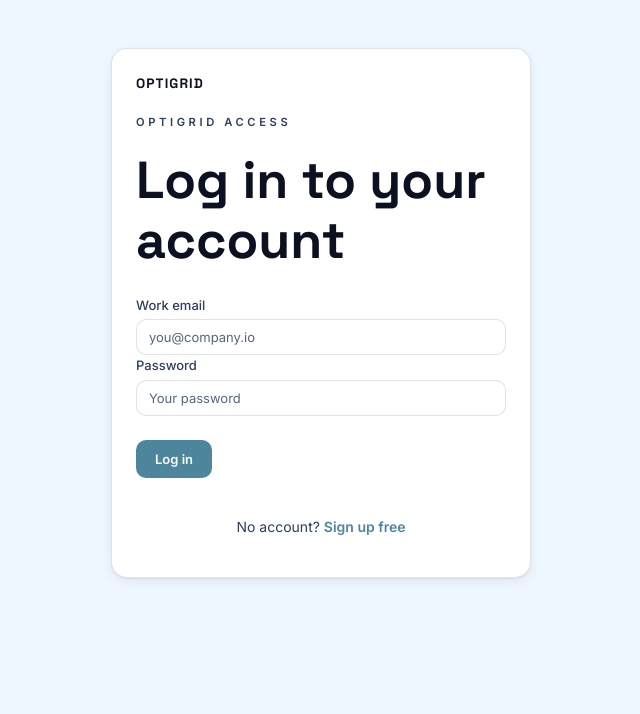
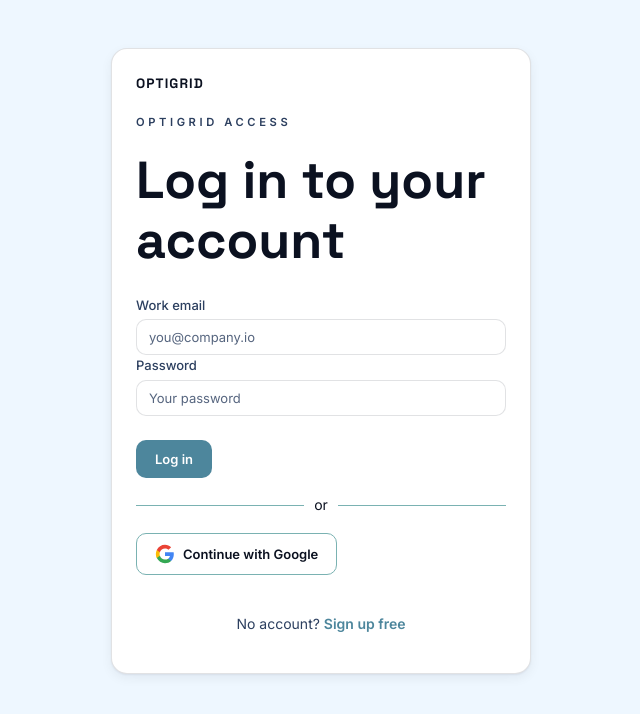
Before and after one commit to COS301-SE-2026/OptiGrid, a Next.js app in the folder frontend/: page /login in a window 1280 px wide. Shown: the top 714 px of the page, without its empty margins (319-959 px from the left). Built offline with nearby package versions, Linux system fonts and the light colour scheme.

Commit message:
feat: added google button to login page

```diff
--- a/frontend/app/(auth)/login/page.tsx
+++ b/frontend/app/(auth)/login/page.tsx
@@ -5,6 +5,7 @@ import Link from "next/link";
 import { useRouter } from "next/navigation";
 import { getLoginError, initialLoginFormData, type LoginFormData } from "./validation";
 import { getTabSessionId, getTabSessionPath, TAB_SESSION_HEADER } from "../../../lib/tab-session";
+import { createClient } from "@/lib/supabaseClient";
 
 export default function LoginPage() {
     const router = useRouter();
@@ -33,6 +34,9 @@ export default function LoginPage() {
                 ...previous,
                 email: previous.email || emailFromQuery,
             }));
+        }
+        if(query.get("error") === "OAuthFailed") {
+            setError("Google sign-in failed. Please try again.");
         }
     }, []);
 
@@ -69,6 +73,21 @@ export default function LoginPage() {
         } catch (err) {
             setError(err instanceof Error ? err.message : "Login failed. Please try again.");
         } finally {
+            setLoading(false);
+        }
+    };
+
+    const handleGoogleLogin = async() => {
+        const supabase = createClient();
+        setLoading(true);
+        const {error} = await supabase.auth.signInWithOAuth({
+            provider: "google",
+            options: {
+                redirectTo: `will_fix_when_path_created`,
+            },
+        });
+        if(error) {
+            setError(error.message);
             setLoading(false);
         }
     };
@@ -151,6 +170,28 @@ export default function LoginPage() {
                         {loading ? "Logging in..." : "Log in"}
                     </button>
 
+                    {/** google auth button */}
+                    <div style={{ display: 'flex', alignItems: 'center', margin: '16px 0' }}>
+                        <div style={{ flex: 1, height: '1px', backgroundColor: 'var(--brand-secondary)' }} ></div>
+                        <span style={{ padding: '0 10px', fontSize: '0.875rem', color: 'var(--brand-ink)' }}>or</span>
+                        <div style={{ flex: 1, height: '1px', backgroundColor: 'var(--brand-secondary)' }} ></div>
+                    </div>
+
+                    <button
+                        type="button"
+                        onClick={handleGoogleLogin}
+                        disabled={loading}
+                        className="btn btn-secondary w-full"
+                        style={{ display: 'flex', alignItems: 'center', justifyContent: 'center', gap: '8px' }}
+                    >
+                        <svg viewBox="0 0 24 24" width="20" height="20" xmlns="http://www.w3.org/2000/svg">
+                            <path d="M22.56 12.25c0-.78-.07-1.53-.2-2.25H12v4.26h5.92c-.26 1.37-1.04 2.53-2.21 3.31v2.77h3.57c2.08-1.92 3.28-4.74 3.28-8.09z" fill="#4285F4"/>
+                            <path d="M12 23c2.97 0 5.46-.98 7.28-2.66l-3.57-2.77c-.98.66-2.23 1.06-3.71 1.06-2.86 0-5.29-1.93-6.16-4.53H2.18v2.84C3.99 20.53 7.7 23 12 23z" fill="#34A853"/>
+                            <path d="M5.84 14.09c-.22-.66-.35-1.36-.35-2.09s.13-1.43.35-2.09V7.07H2.18C1.43 8.55 1 10.22 1 12s.43 3.45 1.18 4.93l2.85-2.22.81-.62z" fill="#FBBC05"/>
+                            <path d="M12 5.38c1.62 0 3.06.56 4.21 1.64l3.15-3.15C17.45 2.09 14.97 1 12 1 7.7 1 3.99 3.47 2.18 7.07l3.66 2.84c.87-2.6 3.3-4.53 6.16-4.53z" fill="#EA4335"/>
+                        </svg>
+                        Continue with Google
+                    </button>
                     {error && (
                         <div
                             role="alert"
--- /dev/null
+++ b/frontend/lib/supabaseClient.ts
@@ -0,0 +1,5 @@
+import {createBrowserClient} from "@supabase/ssr";
+
+export function createClient() {
+    return createBrowserClient(process.env.NEXT_PUBLIC_SUPABASE_URL!, process.env.NEXT_PUBLIC_SUPABASE_ANON_KEY!);
+}
```
Also changed, not shown: frontend/app/(auth)/signup/page.tsx (+4 -13 lines).
